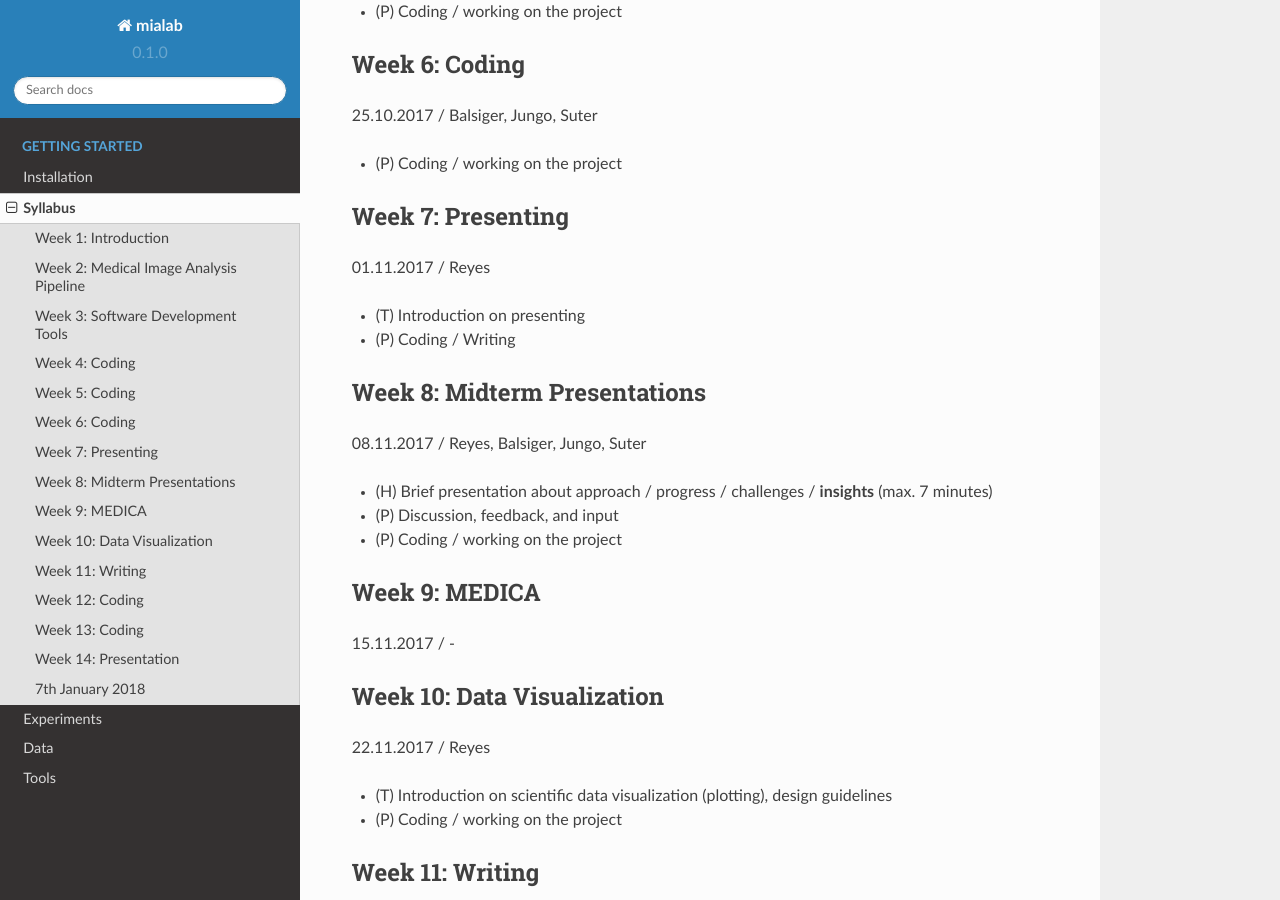
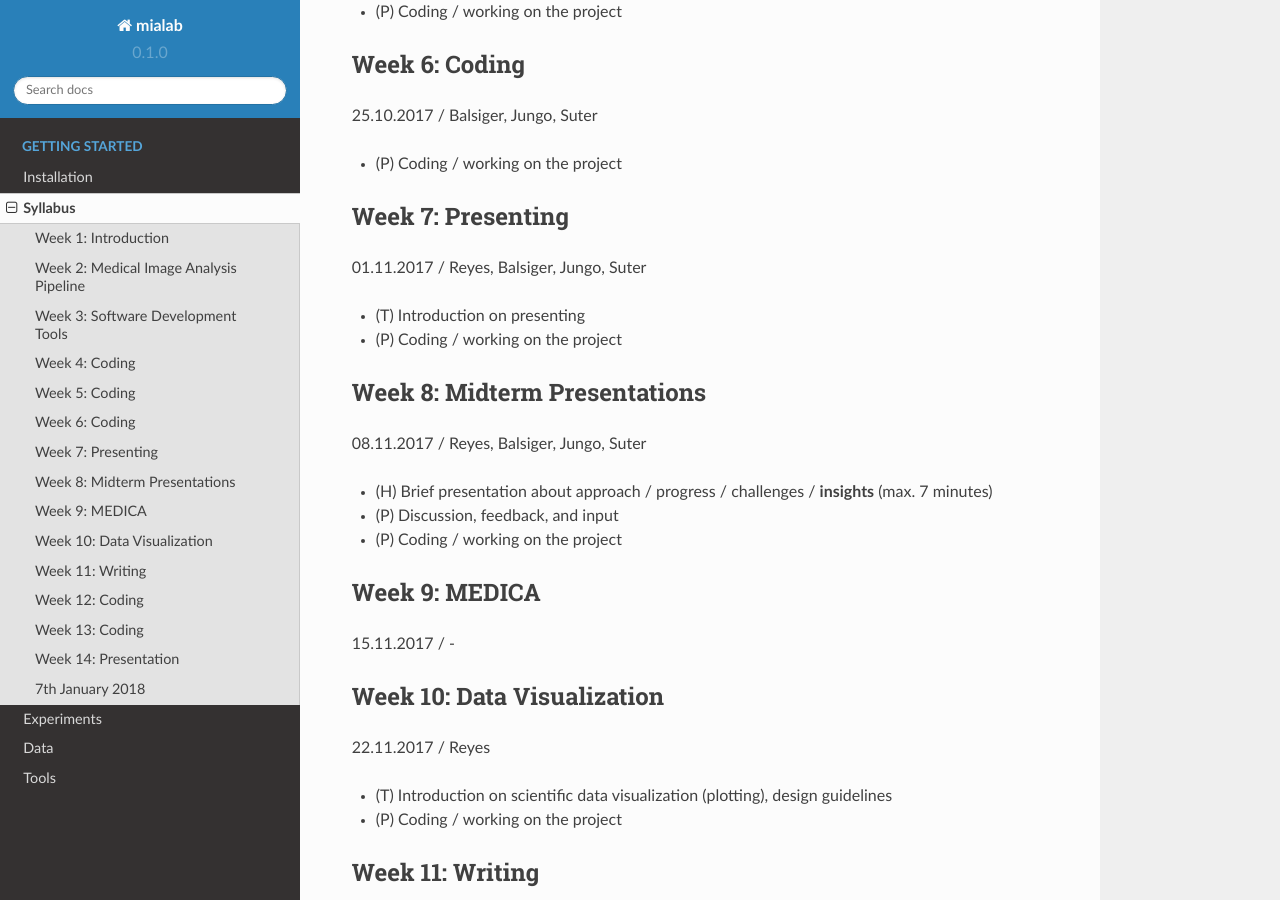
Before and after one commit to ubern-mia/MIALab, a Sphinx documentation site: the page built from docs/syllabus.rst, in a window 1280 px wide and 900 px high, scrolled down 1160 px. Built offline with Sphinx 7.4.7 and the Read the Docs theme 2.0.0, drawn with Linux system fonts in a browser that asks for light colours; formulas are drawn with MathJax 3.

Commit message:
docs(syllabus): remove writing in week 7

```diff
--- a/docs/syllabus.rst
+++ b/docs/syllabus.rst
@@ -58,10 +58,10 @@ Week 6: Coding
 Week 7: Presenting
 ------------------------------
 
-01.11.2017 / Reyes
+01.11.2017 / Reyes, Balsiger, Jungo, Suter
 
 - \(T\) Introduction on presenting
-- \(P\) Coding / Writing
+- \(P\) Coding / working on the project
 
 Week 8: Midterm Presentations
 ------------------------------
```
